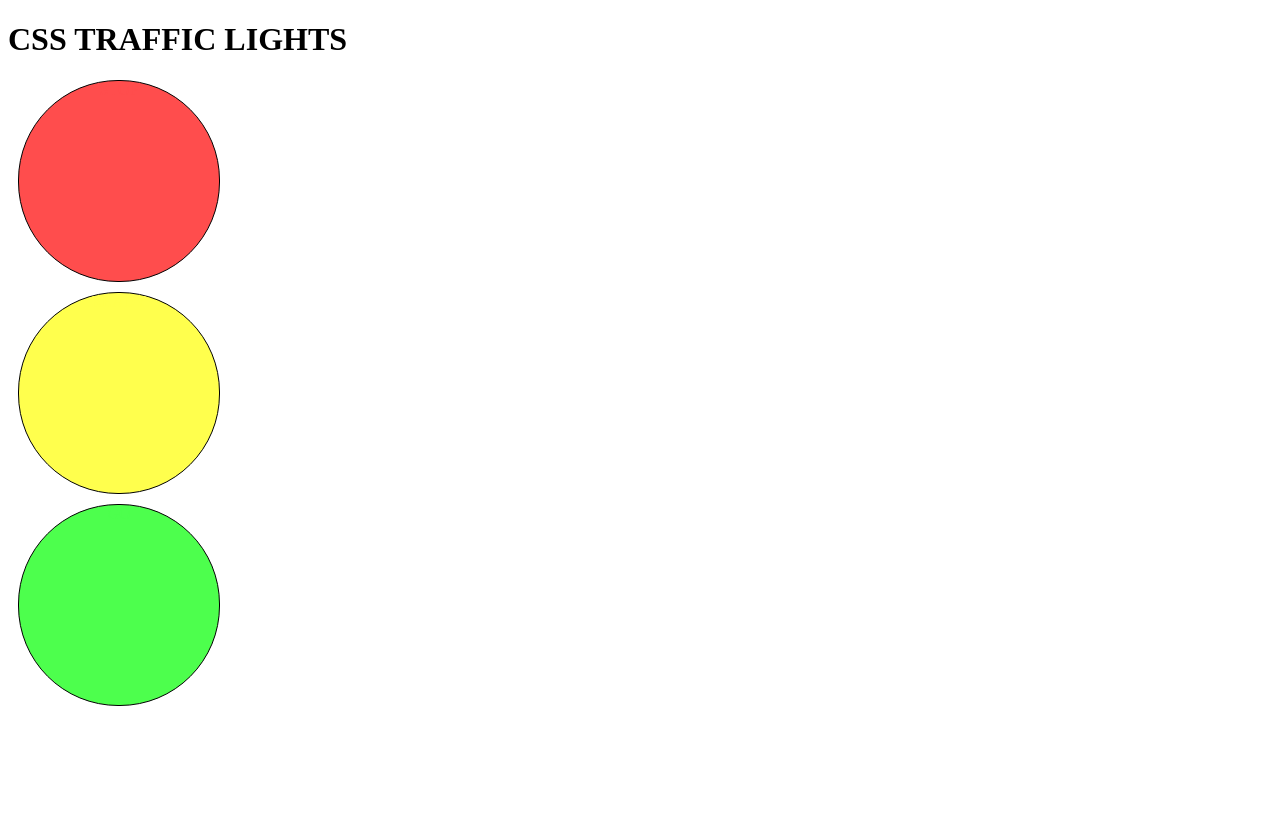
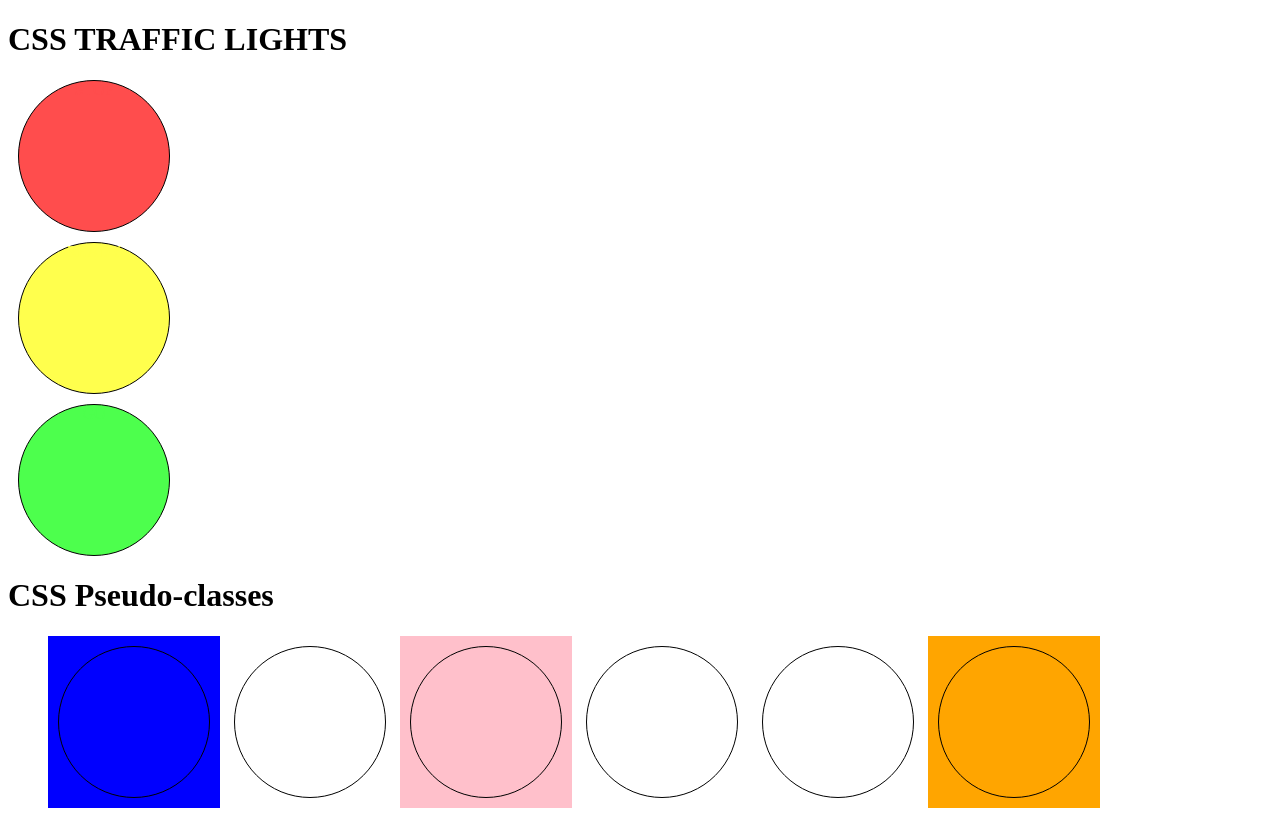
Before and after one commit to OleksandrButyter/HA4, a plain HTML site: page index.html in a window 1280 px wide. Before the commit the page ends 800 px from the top, so only its background shows below. Drawn offline with Linux system fonts and the light colour scheme.

Commit message:
Add pseudo

```diff
--- a/css/index.css
+++ b/css/index.css
@@ -1,6 +1,6 @@
 div {
-    width: 200px;
-    height: 200px;
+    width: 150px;
+    height: 150px;
     border: 1px solid black;
     border-radius: 100px;
     margin: 10px;
@@ -12,6 +12,9 @@ div:hover {
     color: black;
 }
 
+ul li{
+    display: inline-block;
+}
 .red {
     background-color: #ff4d4d;
     color: #ff4d4d;
@@ -38,3 +41,27 @@ div:hover {
 .green:hover {
     background-color: green;
 }
+
+li:first-child {
+    background-color: blue;
+}
+
+li:first-child div:hover {
+   background-color: yellow;
+}
+
+li:last-child {
+    background-color: orange;
+}
+
+li:last-child div:hover {
+   background-color: red;
+}
+
+li:nth-child(3) {
+    background-color: pink;
+}
+
+li:nth-child(3) div:hover {
+   background-color: brown;
+}
--- a/index.html
+++ b/index.html
@@ -8,8 +8,17 @@
     </head>
     <body>
         <h1>CSS TRAFFIC LIGHTS</h1>
-        <div class="red"><span id="redmessage">STOP</span></div>
-        <div class="yellow"><span id="yellowmessage">READY</span></div>
-        <div class="green"><span id="greenmessage">GO</span></div>
+        <div class="red"><span>STOP</span></div>
+        <div class="yellow"><span>READY</span></div>
+        <div class="green"><span>GO</span></div>
+        <h1>CSS Pseudo-classes</h1>
+        <ul>
+            <li><div></div></li>
+            <li><div></div></li>
+            <li><div></div></li>
+            <li><div></div></li>
+            <li><div></div></li>
+            <li><div></div></li>
+        </ul>
     </body>
 </html>
```
